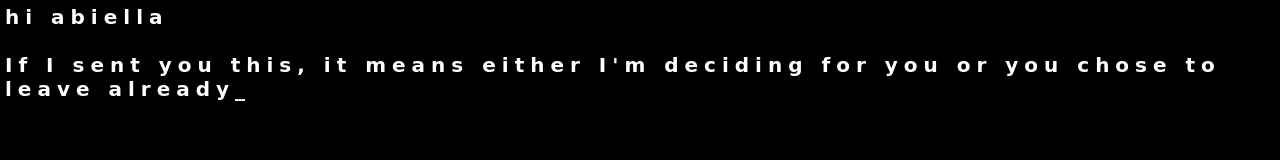
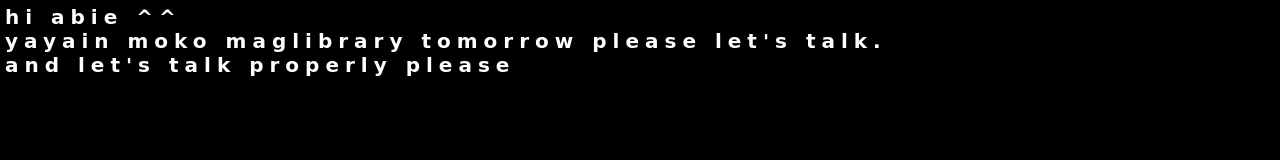
Before and after one commit to Nickozszs/Nickozszs.github.io, a plain HTML site: page index.html in a window 1280 px wide. Drawn offline with Linux system fonts and the light colour scheme; a web font is replaced by a local one.

Commit message:
Update index.html

```diff
--- a/index.html
+++ b/index.html
@@ -16,7 +16,10 @@ background-color: #000000;
         </style>
    </head>
     <body>
+        <div>hi abie ^^ </div>
+        <div>yayain moko maglibrary tomorrow please let's talk. </div>
+        <div>and let's talk properly please</div>
         <div id="typedtext"></div>
-        <script src="main.js"></script>
+        <script src=""></script>
     </body>
 </html>
```
